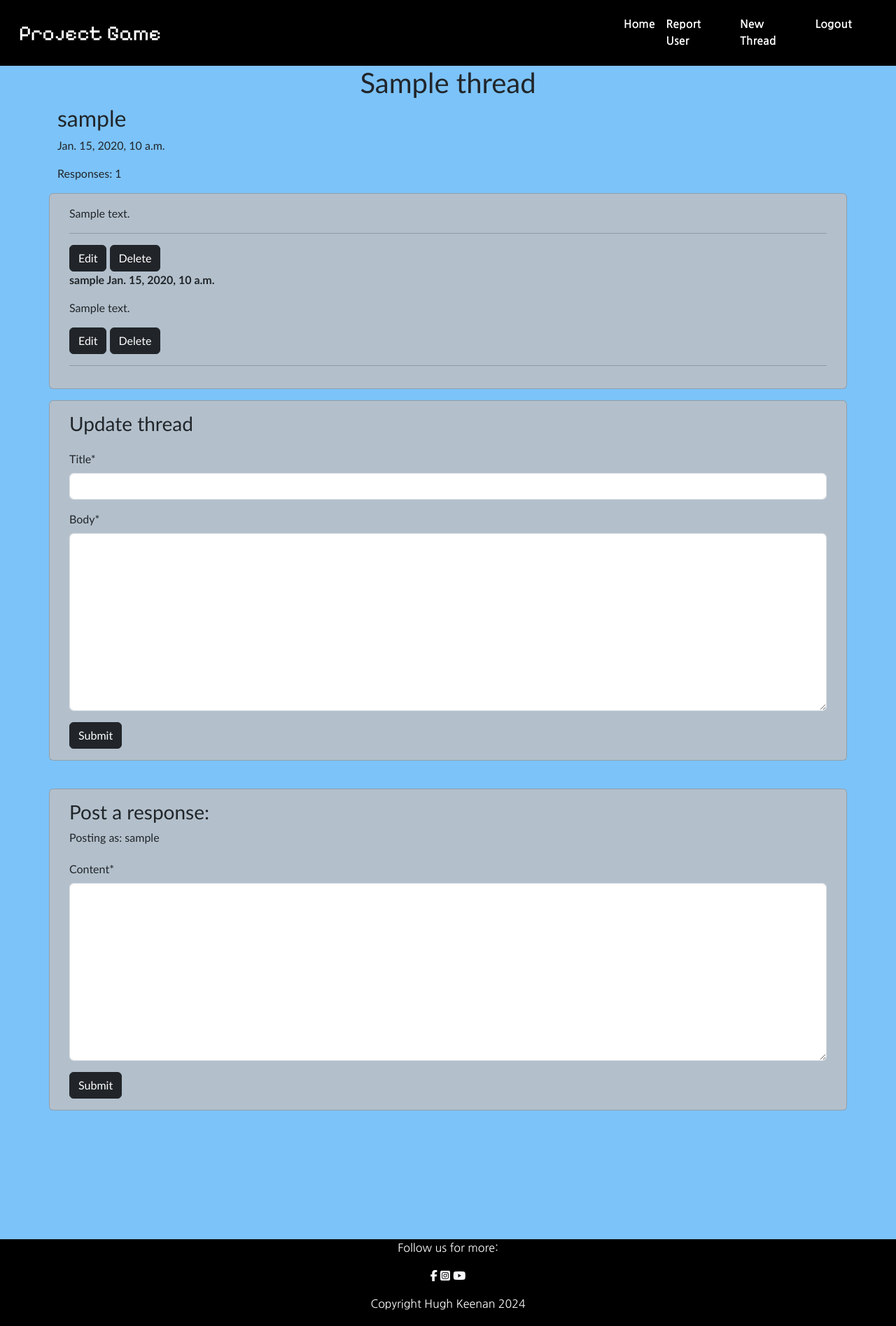
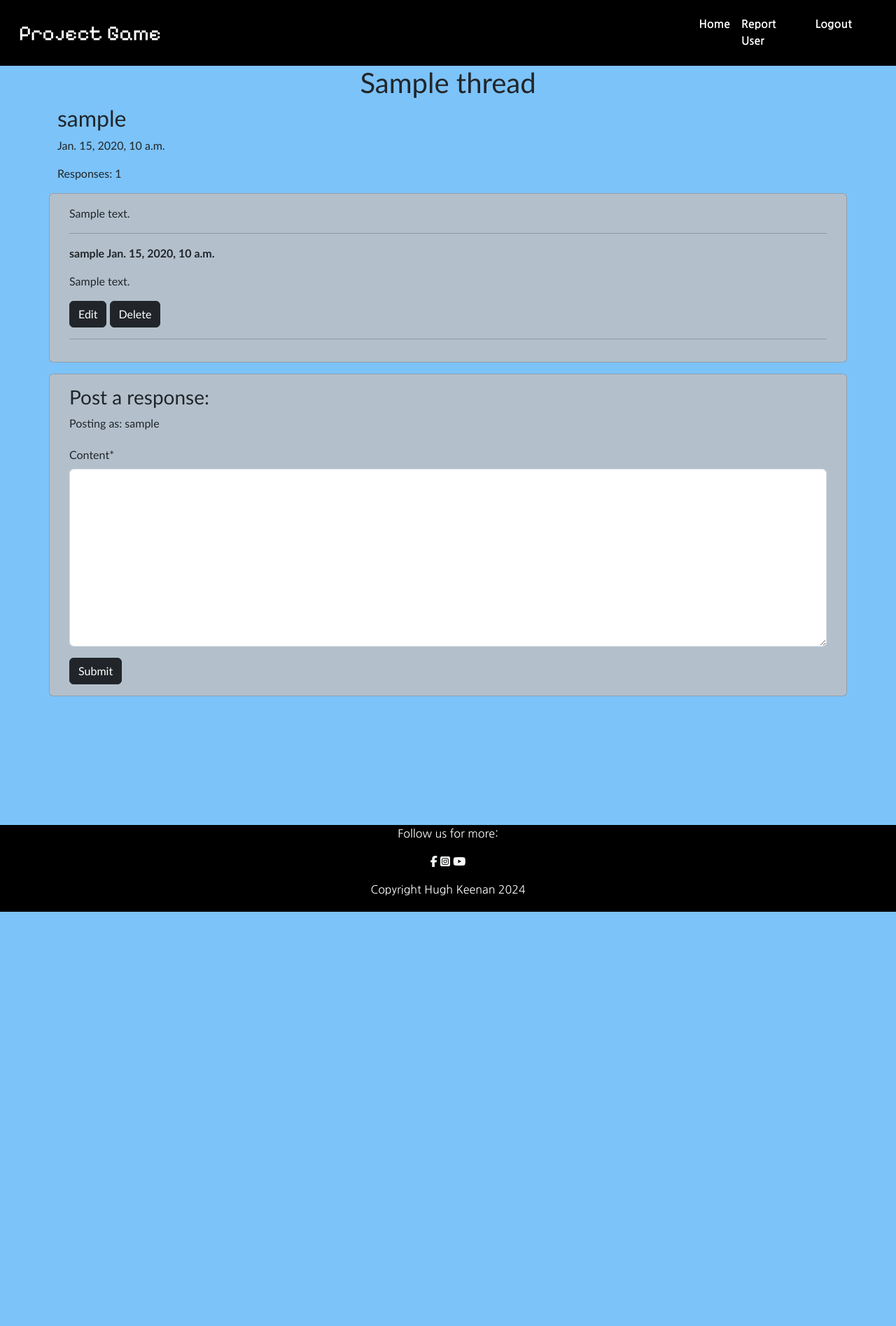
Before and after one commit to HughKeenan/project-game, a Django app: a page that uses templates/base.html in a window 1280 px wide. Shown: the whole page at 70% size. After the commit the page ends 1303 px from the top, so only its background shows below. Run offline with Django 5.2, Linux system fonts and the light colour scheme; a user stored in the database is signed in; tables that the repository leaves empty hold one stand-in row (values such as "Sample post"); some libraries are stand-ins or nearby versions; some web fonts are replaced.

Commit message:
remove function to edit threads

```diff
--- a/news/forms.py
+++ b/news/forms.py
@@ -6,8 +6,3 @@ class ResponseForm(forms.ModelForm):
     class Meta:
         model = Response
         fields = ('content',)
-
-class ThreadForm(forms.ModelForm):
-    class Meta:
-        model = Thread
-        fields = ('title', 'body',)
--- a/news/models.py
+++ b/news/models.py
@@ -1,6 +1,5 @@
 from django.db import models
 from django.contrib.auth.models import User
-from django.template.defaultfilters import slugify
 
 VISIBLE = ((0, "Visible"), (1, "Invisible"))
 
@@ -38,11 +37,3 @@ class Response(models.Model):
         ordering = ["posted_on"]
     def __str__(self):
         return f"{self.content} - {self.poster}"
-
-
-class NewThread(models.Model):
-    title = models.CharField(max_length=200)
-    content = models.TextField()
-
-    def __str__(self):
-        return self.title
--- a/news/templates/news/thread_detail.html
+++ b/news/templates/news/thread_detail.html
@@ -30,10 +30,6 @@
           {{ thread.body | safe }}
         </p>
         <hr>
-        {% if user.is_authenticated and thread.poster == user %}
-            <button class="threadButton btn btn-dark" thread_id="{{ thread.id }}">Edit</button>
-            <button class="btn btn-delete btn-dark" thread_id="{{ thread.id }}">Delete</button>
-        {% endif %}
       </div>
       <!-- Responses to thread -->
         <div>
@@ -55,26 +51,6 @@
           {% endfor %}
         </div>
 
-      </div>
-    </div>
-  </div>
-</div>
-
-<!-- Editing threads -->
-<div class="container">
-  <div class="row">
-    <div class="col-12 card colorcard mb-4 mt-3">
-      <div class="card-body">
-        {% if user.is_authenticated %}
-        <h3>Update thread</h3>
-        <form id="ThreadForm" method="post" style="margin-top: 1.3em;">
-          {{ thread_form | crispy }}
-          {% csrf_token %}
-          <button id="submitThreadButton" type="submit" class="btn btn-dark">Submit</button>
-        </form>
-        {% else %}
-        <p>Log in to edit thread</p>
-        {% endif %}
       </div>
     </div>
   </div>
@@ -126,5 +102,4 @@
 
 {% block extras %}
 <script src="{% static 'js/responses.js' %}"></script>
-<script src="{% static 'js/thread.js' %}"></script>
 {% endblock %}
--- a/news/urls.py
+++ b/news/urls.py
@@ -7,10 +7,7 @@ url patterns for news app
 
 urlpatterns = [
     path('', views.ThreadList.as_view(), name='threadlist'),
-    path('new-thread/', views.new_thread, name='new'),
     path('<slug:slug>/', views.thread_detail, name='thread_detail'),
-    path('<slug:slug>/edit_thread/<int:thread_id>',
-         views.thread_edit, name='thread_edit'),
     path('<slug:slug>/edit_response/<int:response_id>',
          views.response_edit, name='response_edit'),
     path('<slug:slug>/delete_response/<int:response_id>',
--- a/news/views.py
+++ b/news/views.py
@@ -2,8 +2,8 @@ from django.shortcuts import render, get_object_or_404, reverse
 from django.views import generic
 from django.contrib import messages
 from django.http import HttpResponseRedirect
-from .models import Thread, Response, NewThread
-from .forms import ResponseForm, ThreadForm
+from .models import Thread, Response
+from .forms import ResponseForm
 
 # Create your views here.
 class ThreadList(generic.ListView):
@@ -40,7 +40,6 @@ def thread_detail(request, slug):
             response.thread = thread
             response.save()
 
-    thread_form = ThreadForm()
     response_form = ResponseForm()
 
     return render(
@@ -48,34 +47,11 @@ def thread_detail(request, slug):
         "news/thread_detail.html",
         {
             "thread": thread,
-            "thread_form": thread_form,
             "responses": responses,
             "response_count": response_count,
             "response_form": response_form,
             },
     )
-
-def thread_edit(request, slug, thread_id):
-    """
-    view to edit threads
-    """
-    if request.method == "POST":
-        print("editing post")
-
-        queryset = Thread.objects()
-        thread = get_object_or_404(queryset, slug=slug, pk=thread_id)
-        thread_form = ThreadForm(data=request.POST, instance=thread)
-
-        if thread_form.is_valid() and thread.poster == request.user:
-            print("saving change")
-            threadForm = thread_form.save(commit=False)
-            threadForm.title = title
-            threadForm.body = body
-            threadForm.save()
-        else:
-            messages.add_message(request, messages.ERROR, 'Error!')
-
-    return HttpResponseRedirect(reverse('thread_detail', args=[slug]))
 
 def response_edit(request, slug, response_id):
     """
@@ -113,26 +89,3 @@ def response_delete(request, slug, response_id):
         messages.add_message(request, messages.ERROR, "You cannot delete others' responses")
 
     return HttpResponseRedirect(reverse('thread_detail', args=[slug]))
-
-def new_thread(request):
-    """
-    Renders the New Thread page
-    """
-    new = NewThread.objects.all()
-    template = "news/new.html"
-
-    thread_form = ThreadForm()
-
-    if request.method == "POST":
-        thread_form = ThreadForm(data=request.POST)
-        if thread_form.is_valid():
-            thread = thread_form.save(commit=False)
-            thread.poster = request.user
-            thread.save()
-
-    return render(
-        request,
-        template,
-        {"new": new,
-        "thread_form": thread_form,},
-    )
--- a/static/js/thread.js
+++ /dev/null
@@ -1,23 +0,0 @@
-const editThreadButtons = document.getElementsByClassName("threadButton");
-const threadTitle = document.getElementById("id_title")
-const threadText = document.getElementById("id_body");
-const threadForm = document.getElementById("threadForm");
-const submitThreadButton = document.getElementById("submitThreadButton");
-
-/**
-* Provides edit function for buttons on threads.
-*/
-
-for (let button of editThreadButtons) {
-  button.addEventListener("click", (e) => {
-    let titleId = e.target.getAttribute("title_id");
-    let threadId = e.target.getAttribute("thread_id");
-    let titleContent = document.getElementById(`title`).innerText;
-    let threadContent = document.getElementById(`thread${threadId}`).innerText;
-    threadTitle.value = titleContent
-    threadText.value = threadContent;
-    submitThreadButton.innerText = "Update";
-    threadForm.setAttribute("action", `edit_thread/${titleId}`);
-    threadForm.setAttribute("action", `edit_thread/${threadId}`);
-  });
-}
--- a/templates/base.html
+++ b/templates/base.html
@@ -61,11 +61,6 @@
                             href="{% url 'report' %}">Report User</a>
                     </li>
                     <li class="nav-item-active">
-                        <a class="nav-link
-                      {% if request.path == new_url %}active{%endif%}" aria-current="page" href="{% url 'new' %}">New
-                            Thread</a>
-                    </li>
-                    <li class="nav-item-active">
                         <a class="nav-link {% if request.path == logout_url %}active{% endif %}" aria-current="page"
                             href="{% url 'account_logout' %}">Logout</a>
                     </li>
```
Also changed, not shown: news/admin.py (+1 -6 lines), news/templates/news/new.html (deleted, +0 -36 lines), README.md, news/migrations/0004_delete_newthread.py (added).
